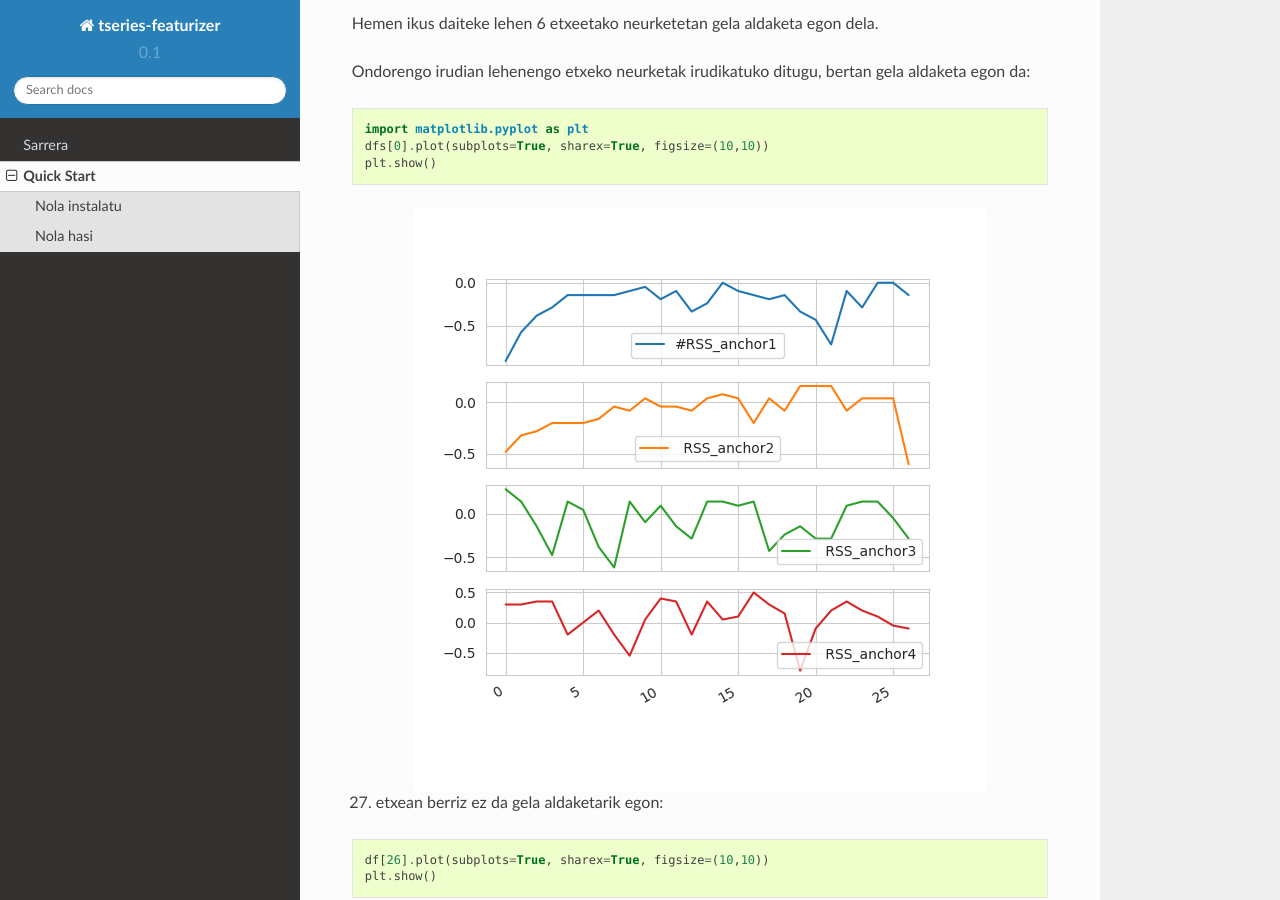
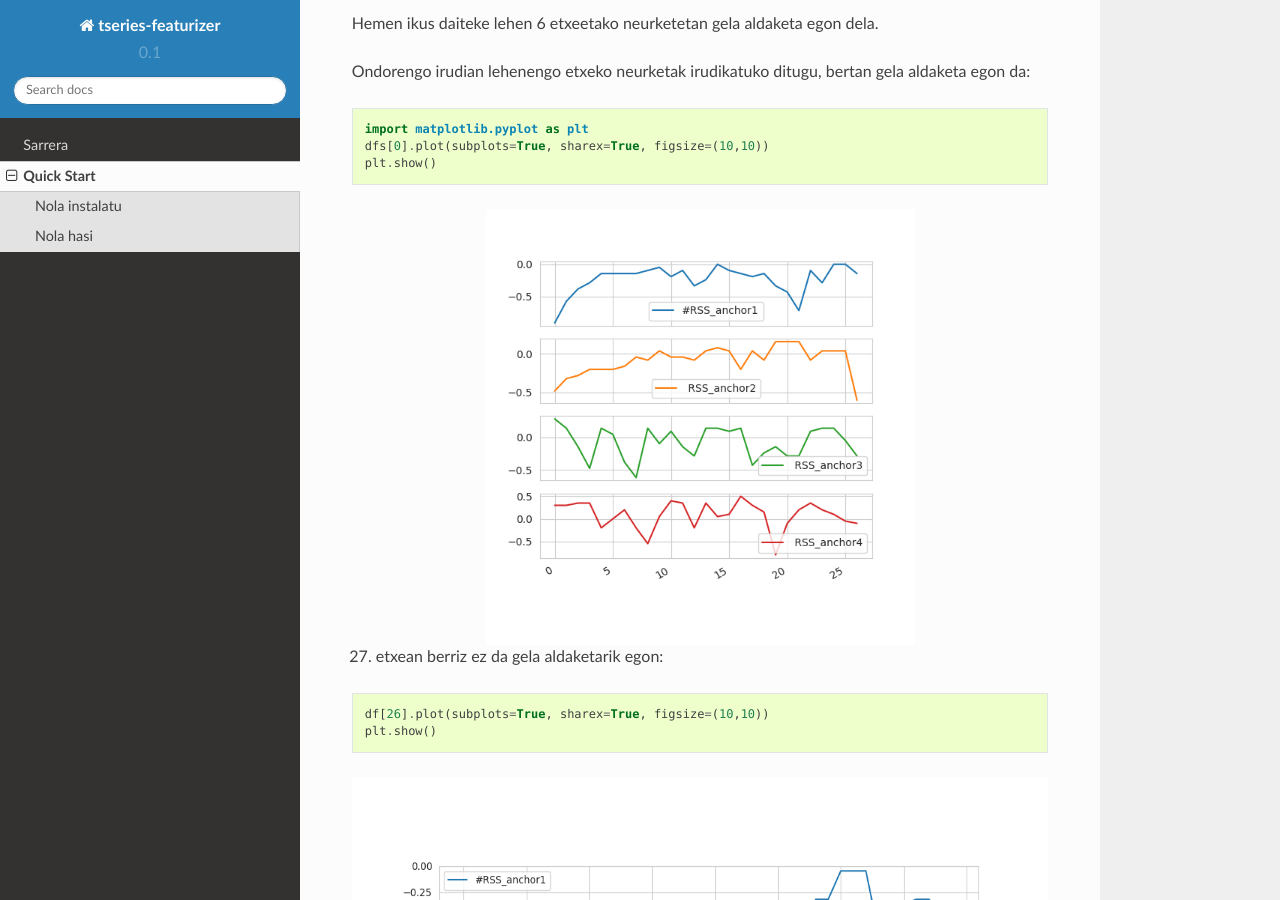
Before and after one commit to joanesplazaola/tseries-featurizer, a Sphinx documentation site: the page built from docs/text/quick_start.rst, in a window 1280 px wide and 900 px high, scrolled down 2091 px. Built offline with Sphinx 7.4.7 and the Read the Docs theme 2.0.0, drawn with Linux system fonts in a browser that asks for light colours; formulas are drawn with MathJax 3.

Commit message:
Movement dataseteko irudien tamaina aldatuta

```diff
--- a/docs/text/quick_start.rst
+++ b/docs/text/quick_start.rst
@@ -102,7 +102,7 @@ Ondorengo irudian lehenengo etxeko neurketak irudikatuko ditugu, bertan gela ald
     plt.show()
 
 .. image:: ../images/Figure_1.png
-   :scale: 100 %
+   :scale: 75 %
    :alt: Lehenengo etxeko denbora segidak (gela aldaketa)
    :align: center
 
@@ -114,7 +114,7 @@ Ondorengo irudian lehenengo etxeko neurketak irudikatuko ditugu, bertan gela ald
     plt.show()
 
 .. image:: ../images/Figure_310.png
-   :scale: 100 %
+   :scale: 75 %
    :alt: 27. etxeko denbora segidak (gela aldaketarik ez)
    :align: center
 
```
